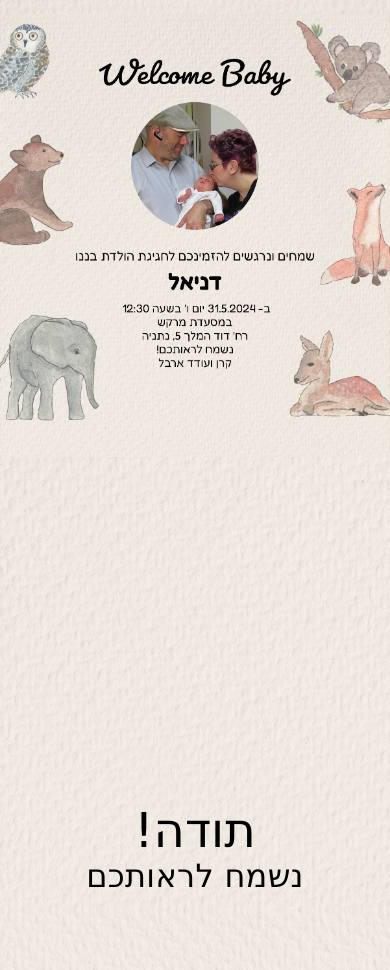
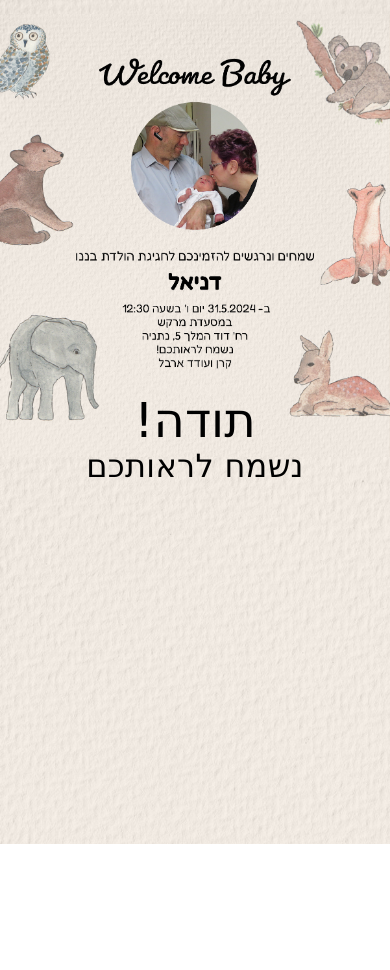
Before and after one commit to guss77/angular-bday-rsvp, an Angular app: page /thankyou in a window 390 px wide. After the commit the page ends 844 px from the top, so only its background shows below. Built offline with nearby package versions, Linux system fonts and the light colour scheme.

Commit message:
fixed title card height in mobile mode

```diff
--- a/src/styles.scss
+++ b/src/styles.scss
@@ -11,7 +11,7 @@ body { margin: 0; font-family: Roboto, "Helvetica Neue", sans-serif; }
   width: 800px;
   max-width: 100vw;
   overflow-y: visible;
-  height: 800px;
+  height: min(800px, 100vw);
   img {
     width: 800px;
     max-width: 100vw;
```
